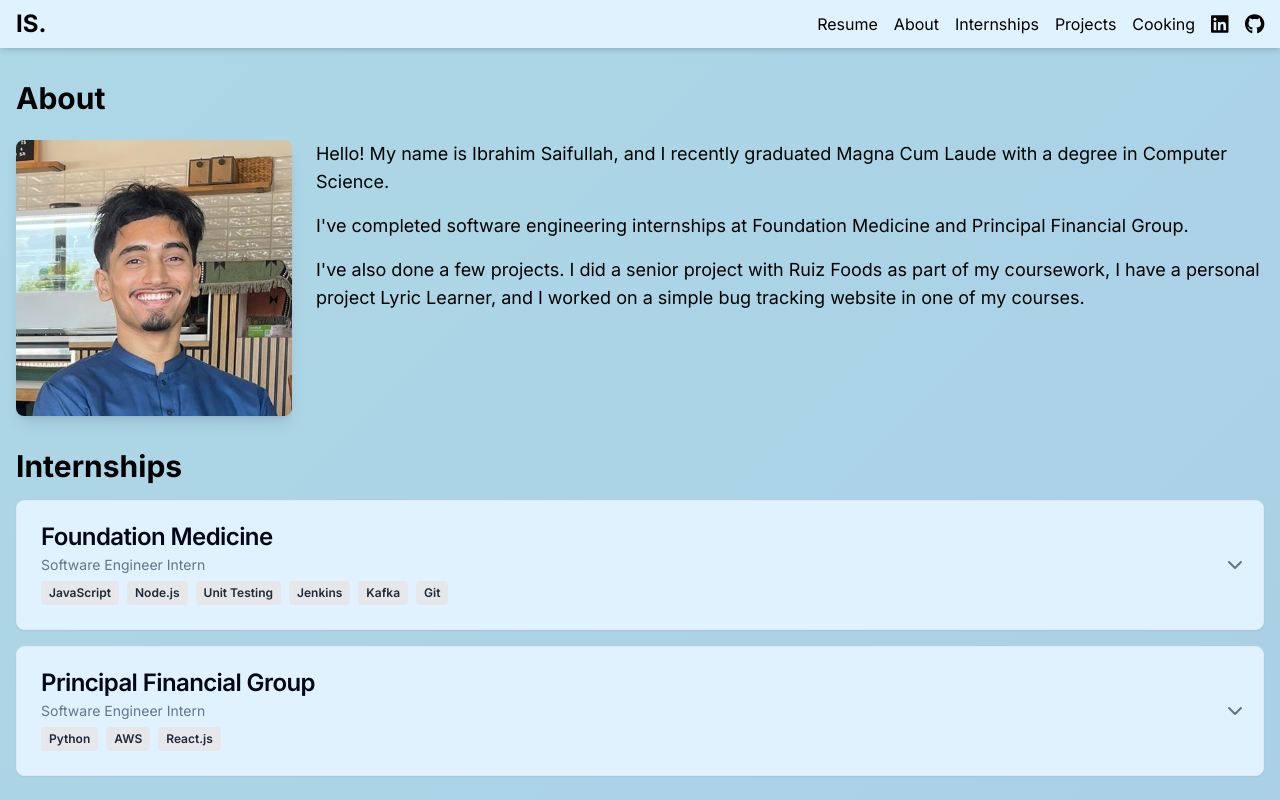
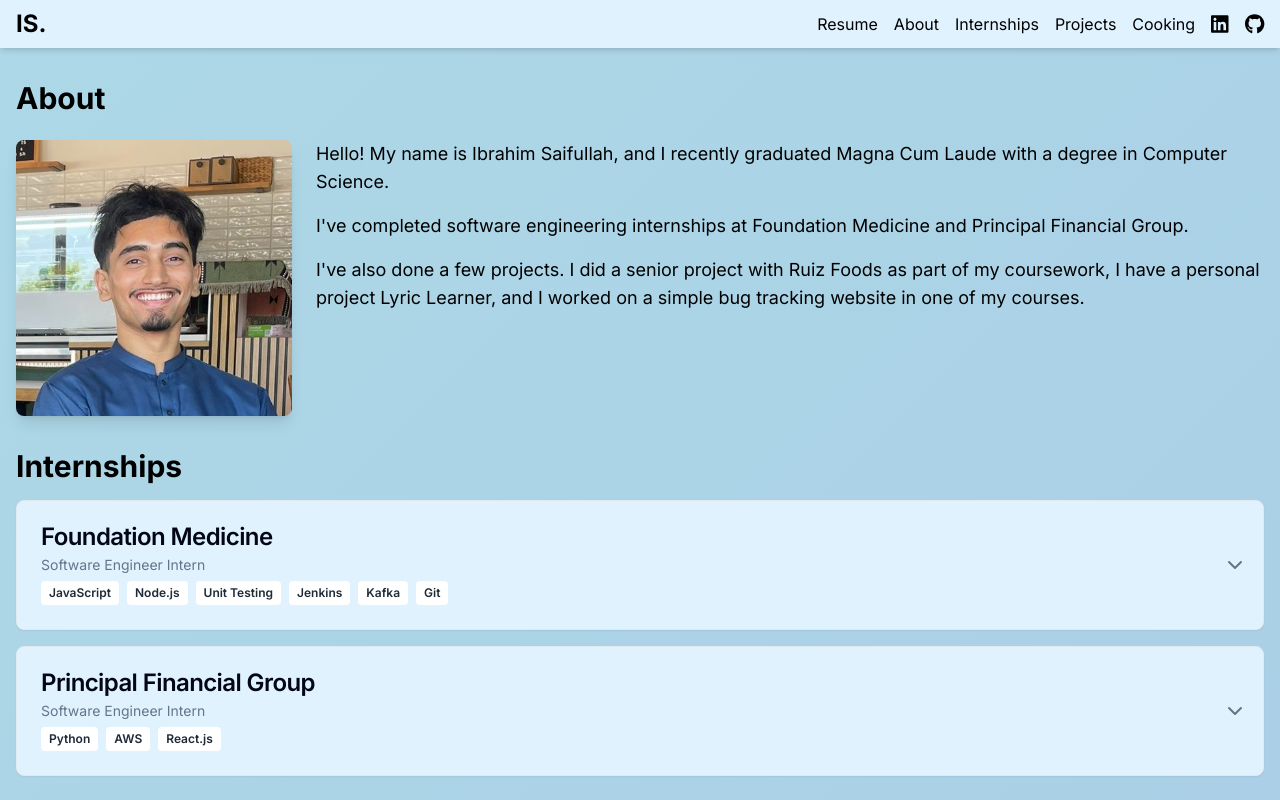
Before and after one commit to ibrasaif1/portfolio-website, a Next.js app: page / in a window 1280 px wide. Shown: the top 800 px of the page. Built offline with nearby package versions, Linux system fonts and the light colour scheme.

Commit message:
Improved PFG description

```diff
--- a/src/app/page.js
+++ b/src/app/page.js
@@ -58,9 +58,13 @@ export default function Home() {
           company="Principal Financial Group"
           role="Software Engineer Intern"
           description={`
-            At Principal Financial Group, I worked on the Insider Risk team. I was tasked with completing a summer project to notify the Security Operations Center of any potential bad actors within the company.
-            To solve this problem, I came up with an AWS architecture that used a Python Lambda with an SQL query identifying suspicious behavior by employees. I used API Gateway and Route 53 to name the endpoint so the SOC could call it and be given these people.
-            We also had a brief intern hackathon within the company, in which I collaborated with a group to create a React website hosted on AWS Amplify with Cognito authentication for non-engineering employees to post engineering problems they had so that company engineers can solve them.
+            I worked on the Insider Risk team, tasked with completing a summer project to notify our Security Operations Center of potential bad actors within the company.
+            To do this, I created an AWS architecture that:
+            • Used a Python Lambda with an SQL query filtering employees by seemingly suspicious behavior (like mass downloading sensitive documents to a USB)
+            • Deployed API Gateway to call this Lambda and send response to SOC
+            We also had a brief intern hackathon within the company, in which I:
+            • Collaborated with a group to create a React website for non-engineering employees to post engineering problems they had so that company engineers can solve them
+            • Hosted this website on AWS Amplify with Cognito authentication
             `}
           skills={["Python", "AWS", "React.js"]}
         />
--- a/src/components/CollapsibleCard.js
+++ b/src/components/CollapsibleCard.js
@@ -48,7 +48,7 @@ const CollapsibleCard = ({ company, role, description, skills = [] }) => {
             <CardDescription>{role}</CardDescription>
             <div className="flex flex-wrap gap-2 mt-2">
               {skills.map((skill, index) => (
-                <span key={index} className="bg-gray-200 text-gray-800 text-xs font-semibold px-2 py-1 rounded">
+                <span key={index} className="bg-white text-gray-800 text-xs font-semibold px-2 py-1 rounded">
                   {skill}
                 </span>
               ))}
```
